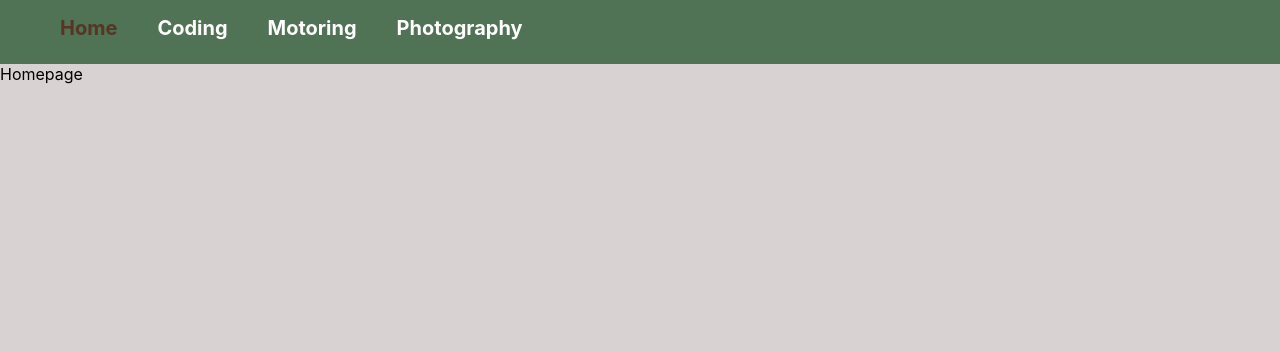
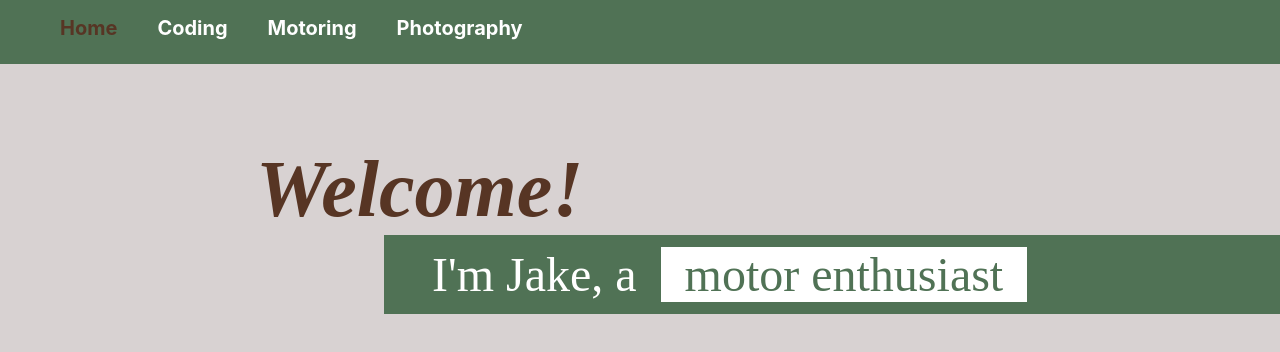
Before and after one commit to siskiuslide/personal-site, a React (Create React App) app: page /home in a window 1280 px wide. Shown: the top 352 px of the page. Built offline with nearby package versions, Linux system fonts and the light colour scheme.

Commit message:
homepage styling

```diff
--- a/src/home/home.css
+++ b/src/home/home.css
@@ -0,0 +1,31 @@
+.welcome {
+  font-size: 5em;
+  font-weight: bold;
+  font-style: italic;
+  font-family: "Signika Negative";
+  display: flex;
+  margin-left: 20vw;
+  margin-top: 1em;
+  color: var(--bistrebrown);
+}
+
+.name {
+  font-size: 3em;
+  background: var(--amazongreen);
+  display: flex;
+  align-items: center;
+  color: white;
+  font-family: "Oswald";
+  padding-inline: 1em;
+  margin-left: 30vw;
+  margin-right: auto;
+  width: auto;
+}
+
+.nounSpan {
+  background: white;
+  margin-inline: 0.5em;
+  margin-block: 0.25em;
+  padding-inline: 0.5em;
+  color: var(--amazongreen);
+}
--- a/src/home/home.jsx
+++ b/src/home/home.jsx
@@ -2,7 +2,14 @@ import React from "react";
 import "./home.css";
 
 const Home = function () {
-  return <div className="">Homepage</div>;
+  return (
+    <>
+      <div className="welcome">Welcome!</div>
+      <div className="name">
+        I'm Jake, a <span className="nounSpan"> motor enthusiast </span>
+      </div>
+    </>
+  );
 };
 
 export default Home;
```
